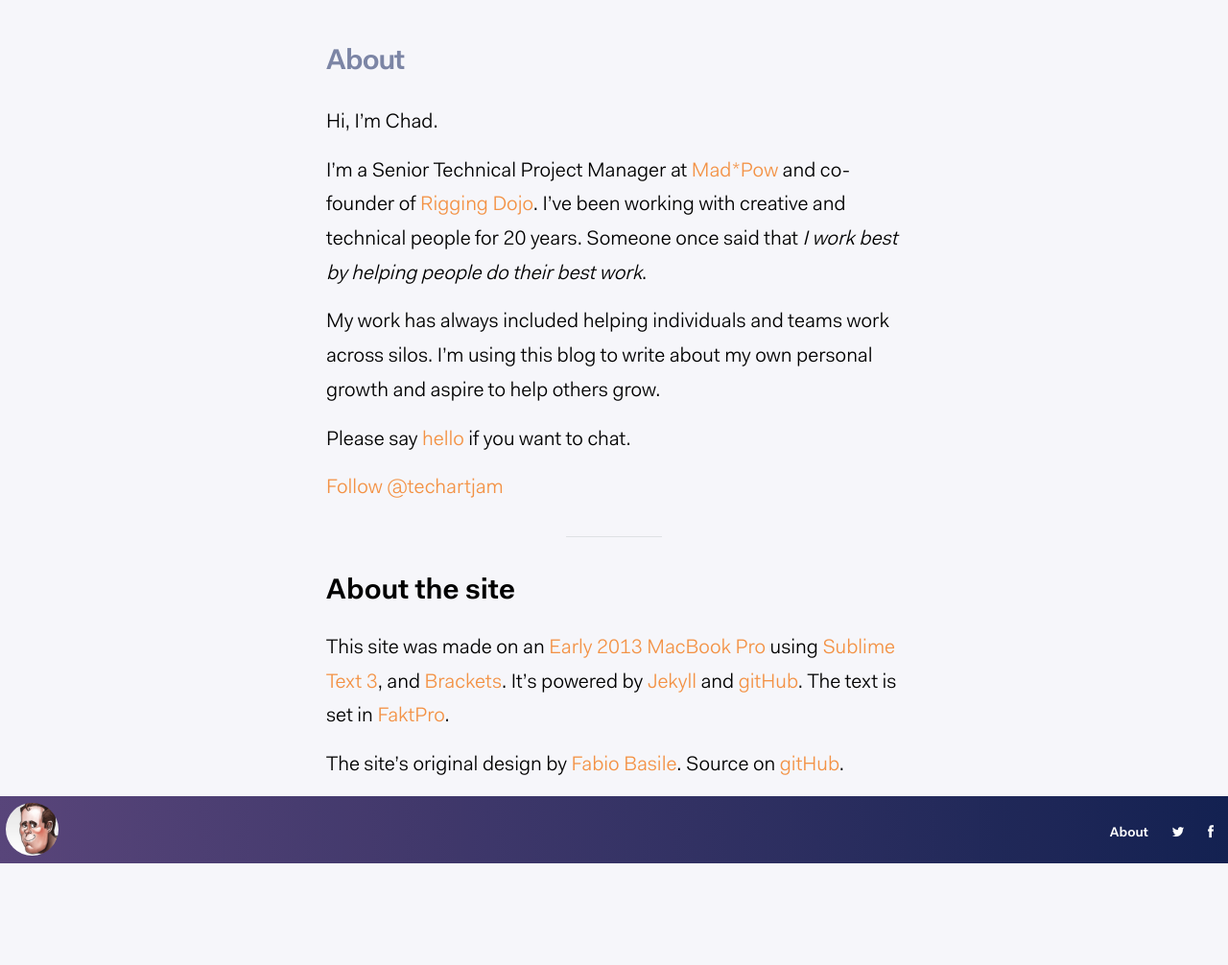
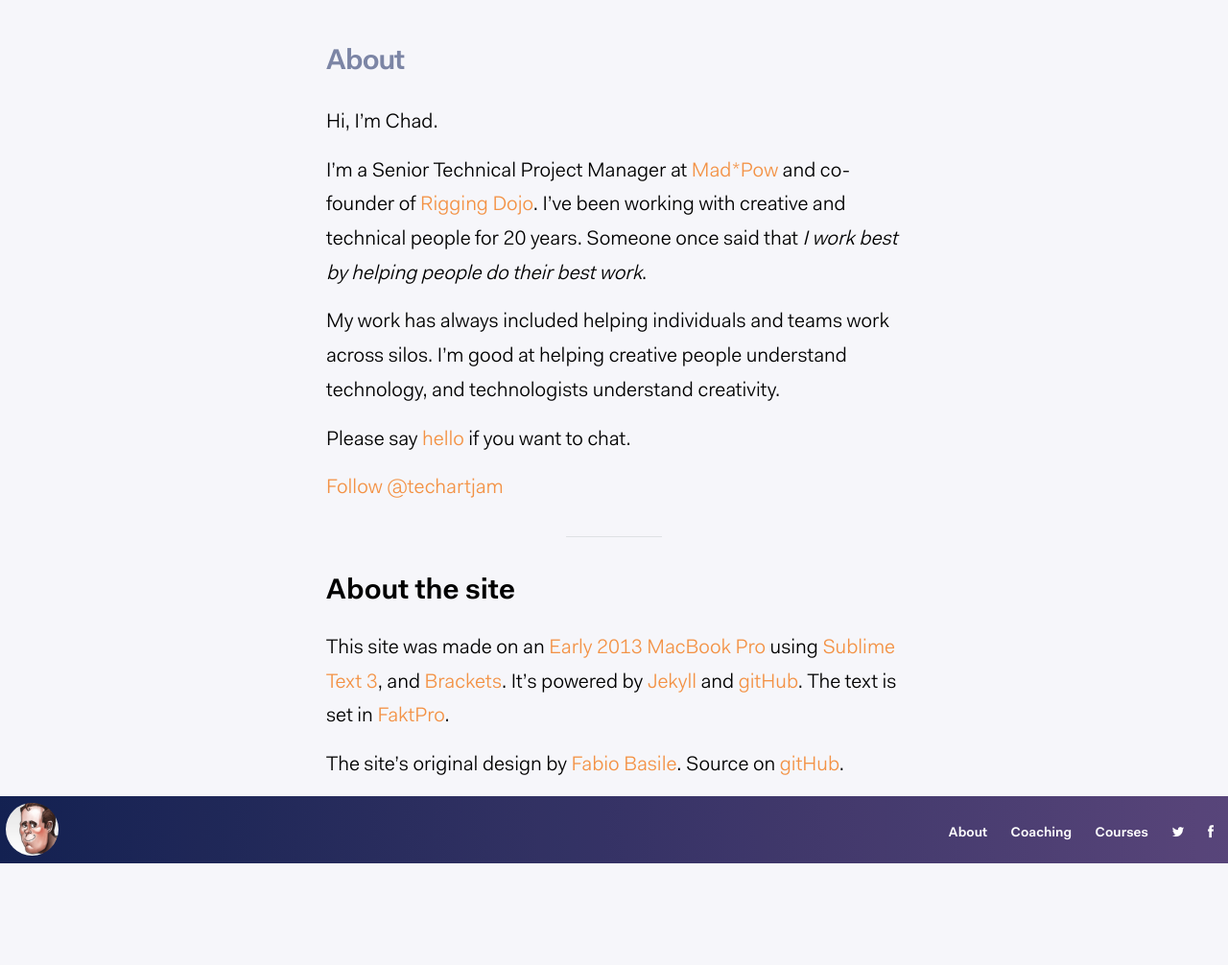
Before and after one commit to techartjam/techartjam, a Jekyll site: the page built from about.md, in a window 1280 px wide. Shown: the whole page at 96% size. Built offline with Jekyll 4.4.1, drawn with Linux system fonts in a browser that asks for light colours; comment, search, counter and statistics services are not loaded.

Commit message:
adjusted colors in footer. Added coaching and courses page. updated main page and about page.

```diff
--- a/about.md
+++ b/about.md
@@ -8,7 +8,7 @@ Hi, I'm Chad.
 
 I'm a Senior Technical Project Manager at [Mad*Pow](http://www.madpow.com) and co-founder of [Rigging Dojo](http://riggingdojo.com). I've been working with creative and technical people for 20 years. Someone once said that _I work best by helping people do their best work_.
 
-My work has always included helping individuals and teams work across silos. I'm using this blog to write about my own personal growth and aspire to help others grow.
+My work has always included helping individuals and teams work across silos. I'm good at helping creative people understand technology, and technologists understand creativity.
 
 Please say [hello](mailto:chad@techartjam.com) if you want to chat.
 
--- a/css/main.scss
+++ b/css/main.scss
@@ -98,8 +98,8 @@ $on-laptop:        700px;
 // $from:  #ff2299;
 // $to:    #3366ff;
 
-$from:  #071648;
-$to:    #503B73;
+$from:  #503B73;
+$to:    #071648;
 
 // Using media queries with like this:
 // @include media-query($on-palm) {
```
Also changed, not shown: coaching.md (added, +14 -0 lines), courses.md (added, +7 -0 lines), index.html (+7 -1 lines).
